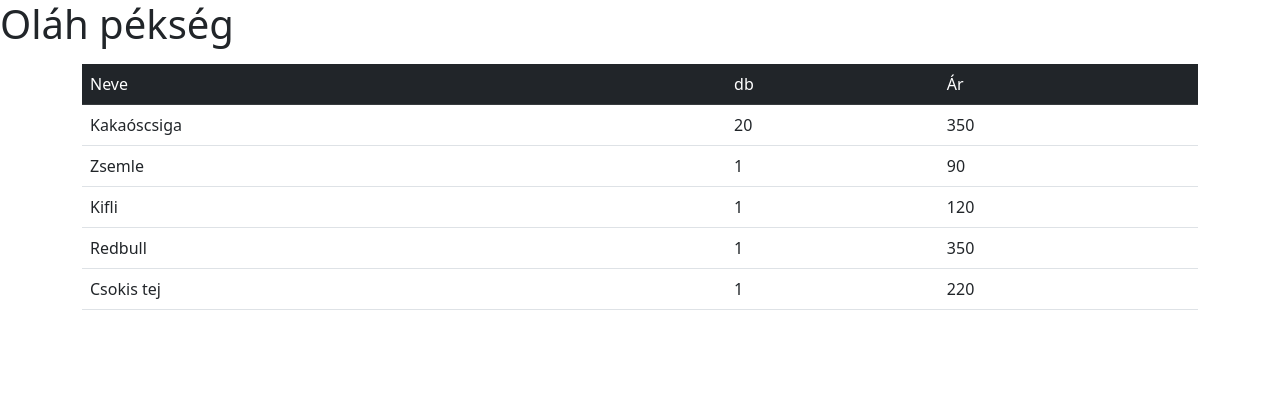
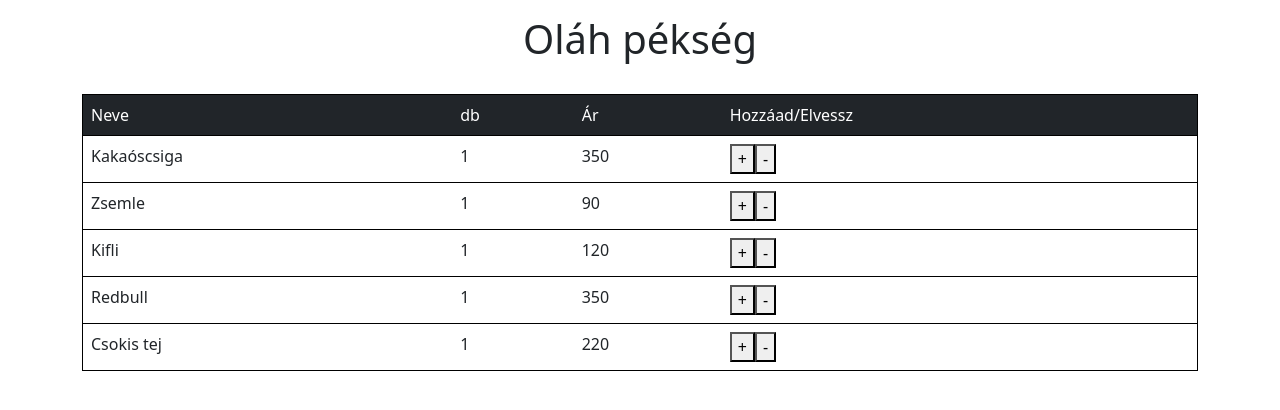
Before and after one commit to Martonnvok/ArusitoOldal, a plain HTML site: page index.html in a window 1280 px wide. Drawn offline with nearby package versions, Linux system fonts and the light colour scheme.

Commit message:
CSS hssználata és +- gombok használata

```diff
--- a/AdatokMegjelenitese.js
+++ b/AdatokMegjelenitese.js
@@ -11,6 +11,7 @@ export function megjelenitTabla(list) {
             <td>Neve</td>
             <td>db</td>
             <td>Ár</td>
+            <td>Hozzáad/Elvessz</td>
         </tr>
     </thead>
     <tbody>`;
@@ -19,6 +20,7 @@ export function megjelenitTabla(list) {
             <td>${list[index].nev}</td>
             <td>${list[index].darab}</td>
             <td>${list[index].ar}</td>
+            <td><button>+</button><button>-</button></td>
             </tr>`;
     }
     htmlkod += ` </tbody >
--- a/index.html
+++ b/index.html
@@ -10,6 +10,7 @@
   <script src="https://cdn.jsdelivr.net/npm/bootstrap@5.2.3/dist/js/bootstrap.bundle.min.js"></script>
   <script src="https://code.jquery.com/jquery-3.6.0.min.js"></script>
   <script src="main.js" type="module"></script>
+  <link rel="stylesheet" href="sytle.css">
 </head>
 
 <body>
--- a/main.js
+++ b/main.js
@@ -2,7 +2,7 @@
 import { megjelenitTabla } from "./AdatokMegjelenitese.js";
 window.addEventListener('load', init)
 function init() {
-  const PEKARUK = [{ nev: "Kakaóscsiga", darab: 20, ar: 350 }, { nev: "Zsemle", darab: 1, ar: 90 }, { nev: "Kifli", darab: 1, ar: 120 }, { nev: "Redbull", darab: 1, ar: 350 }, { nev: "Csokis tej", darab: 1, ar: 220 }];
+  const PEKARUK = [{ nev: "Kakaóscsiga", darab: 1, ar: 350 }, { nev: "Zsemle", darab: 1, ar: 90 }, { nev: "Kifli", darab: 1, ar: 120 }, { nev: "Redbull", darab: 1, ar: 350 }, { nev: "Csokis tej", darab: 1, ar: 220 }];
 
   megjelenitTabla(PEKARUK)
 
--- /dev/null
+++ b/sytle.css
@@ -0,0 +1,8 @@
+h1{
+    padding: 15px;
+    text-align: center;
+}
+
+tr{
+    border: 1px solid black;
+}
```
